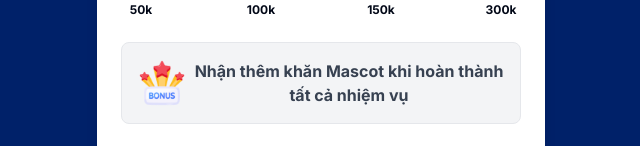
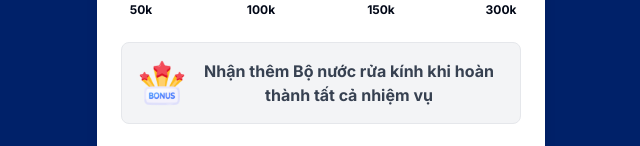
Before and after one commit to SanhVo2023/nhiemvumatviet2025, a Next.js app: page / in a window 1280 px wide. Both pictures are taken after typing "Sample", "5551234", "name@example.com" into the empty fields and a click on the button "Tiếp tục". Shown: the part 226-372 px from the top of the page, without its empty margins (319-959 px from the left). Built offline with nearby package versions, Linux system fonts and the light colour scheme.

Commit message:
Update page.tsx

```diff
--- a/app/page.tsx
+++ b/app/page.tsx
@@ -465,7 +465,7 @@ export default function MissionPage() {
             >
               <div className="flex items-center justify-center">
                 <img src="/bonus.png" alt="Bonus" className="w-12 h-12 mr-2" />
-                <span className="font-bold">Nhận thêm khăn Mascot khi hoàn thành tất cả nhiệm vụ</span>
+                <span className="font-bold">Nhận thêm Bộ nước rửa kính khi hoàn thành tất cả nhiệm vụ</span>
               </div>
             </motion.div>
 
@@ -627,7 +627,7 @@ export default function MissionPage() {
 
                 <div className="flex items-center mb-2">
                   <Check className="h-4 w-4 text-[#FFDE59] mr-1" />
-                  <span className="text-sm">Khăn Mascot Mắt Việt</span>
+                  <span className="text-sm">Bộ nước rửa kính Mắt Việt</span>
                 </div>
 
                 <div className="text-xs text-gray-500 mt-2 border-t pt-2">
```
